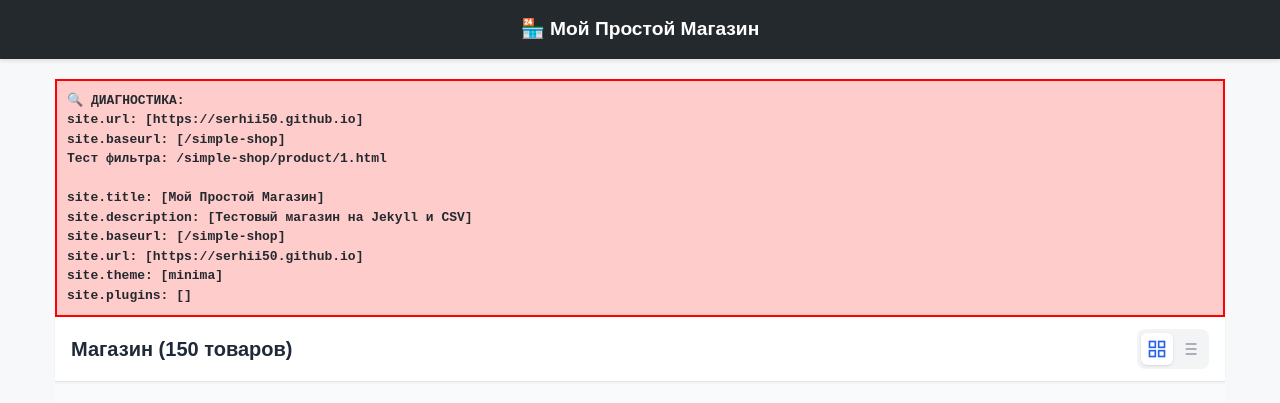
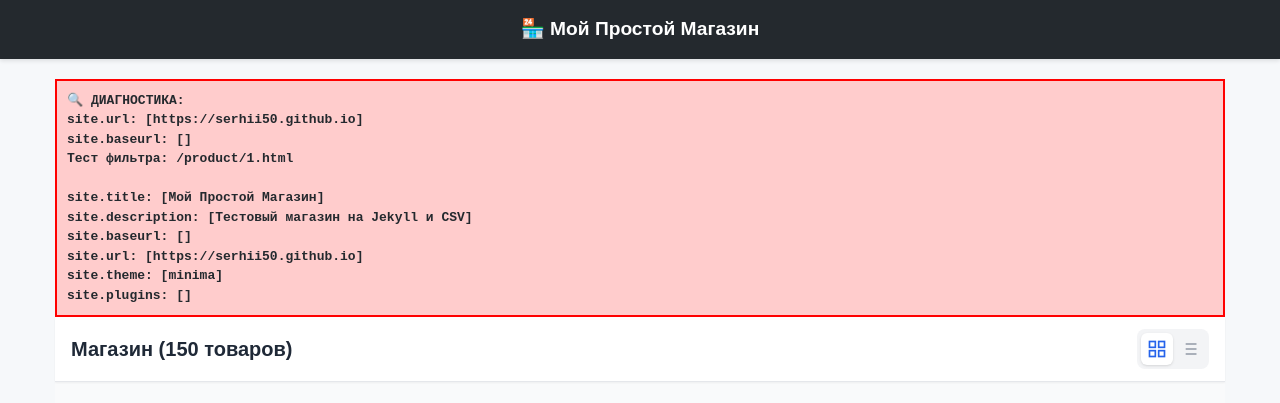
Before and after one commit to serhii50/simple-shop, a Jekyll site: the page built from index.html, in a window 1280 px wide and 900 px high, cut to the strip 0-403 px from the top of the window. Built offline with Jekyll 4.4.1, drawn with Linux system fonts in a browser that asks for light colours; nearby versions of some CDN libraries.

Commit message:
Remove baseurl from configuration

```diff
--- a/_config.yml
+++ b/_config.yml
@@ -1,6 +1,5 @@
 title: "Мой Простой Магазин"
 description: "Тестовый магазин на Jekyll и CSV"
-baseurl: "/simple-shop"
 url: "https://serhii50.github.io"
 theme: minima
 
```
